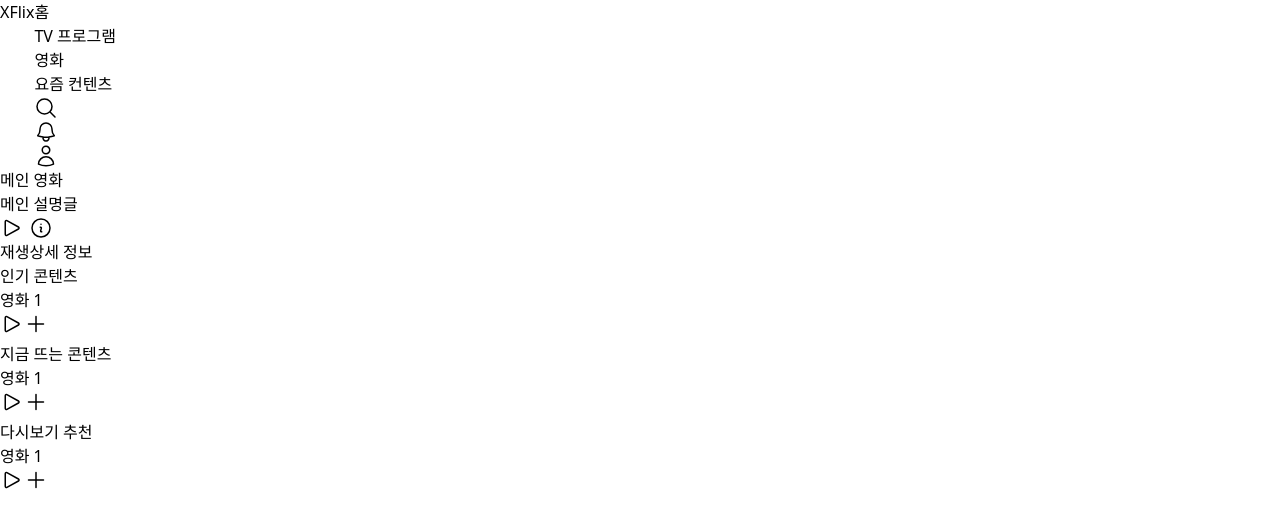
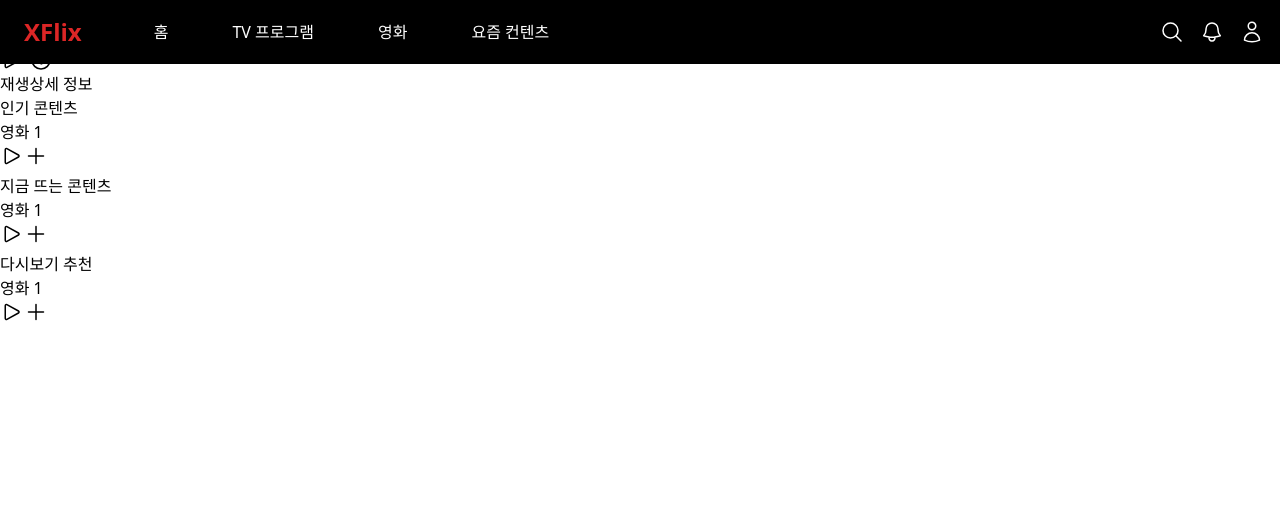
Before and after one commit to software92/Xflix--sw, a React (Vite) app: page / in a window 1280 px wide. Shown: the top 528 px of the page. Built offline with nearby package versions, Linux system fonts and the light colour scheme.

Commit message:
style: header style && fix: icons type 지정

```diff
--- a/src/assets/index.tsx
+++ b/src/assets/index.tsx
@@ -1,18 +1,7 @@
-// className 입력해서 스타일 변경 가능
-/*
-play: (style?: string) => (
-    <svg
-      xmlns='http://www.w3.org/2000/svg'
-      fill='none'
-      viewBox='0 0 24 24'
-      strokeWidth={1.5}
-      stroke='currentColor'
-      className={`size-6 ${style}`}
-    >
-    ..
-*/
-
-export const ICONS = {
+interface IICONS {
+  [key: string]: JSX.Element
+}
+export const ICONS: IICONS = {
   search: (
     <svg
       xmlns='http://www.w3.org/2000/svg'
--- a/src/components/layout/Header.tsx
+++ b/src/components/layout/Header.tsx
@@ -2,19 +2,32 @@ import { ICONS } from '../../assets'
 
 function Header() {
   return (
-    <header className='flex'>
-      <div>XFlix</div>
-      <nav>
-        <ol>
-          <li>홈</li>
-          <li>TV 프로그램</li>
-          <li>영화</li>
-          <li>요즘 컨텐츠</li>
+    <header className='fixed w-full flex gap-16 p-4 bg-black '>
+      {/* link 추가 */}
+      <h1 className='font-black text-2xl text-red-600 px-2 hover:cursor-pointer'>
+        XFlix
+      </h1>
+      <nav className='flex w-full text-white font-medium justify-end sm:justify-between'>
+        <ol className='hidden gap-16 sm:flex'>
+          {/* link 추가 */}
+          <li className='hover:opacity-80 self-center hover:cursor-pointer'>
+            홈
+          </li>
+          <li className='hover:opacity-80 self-center hover:cursor-pointer'>
+            TV 프로그램
+          </li>
+          <li className='hover:opacity-80 self-center hover:cursor-pointer'>
+            영화
+          </li>
+          <li className='hover:opacity-80 self-center hover:cursor-pointer'>
+            요즘 컨텐츠
+          </li>
         </ol>
-        <div>
-          {ICONS.search}
-          {ICONS.alarm}
-          {ICONS.user}
+        <div className='flex gap-4'>
+          {/* link 추가 */}
+          <div className='self-center hover:cursor-pointer'>{ICONS.search}</div>
+          <div className='self-center hover:cursor-pointer'>{ICONS.alarm}</div>
+          <div className='self-center hover:cursor-pointer'>{ICONS.user}</div>
         </div>
       </nav>
     </header>
```
